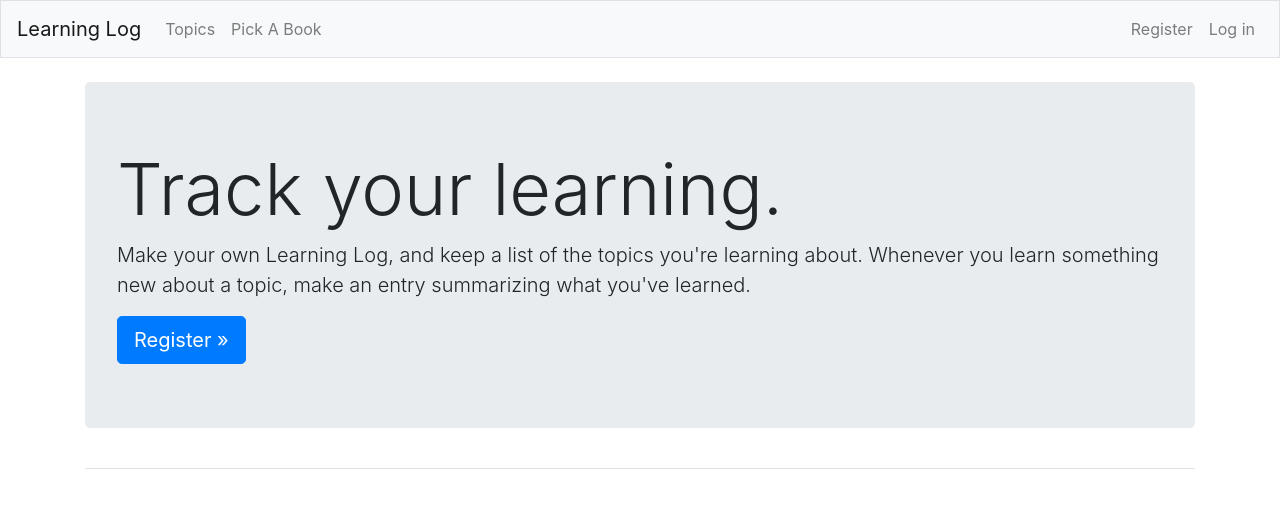
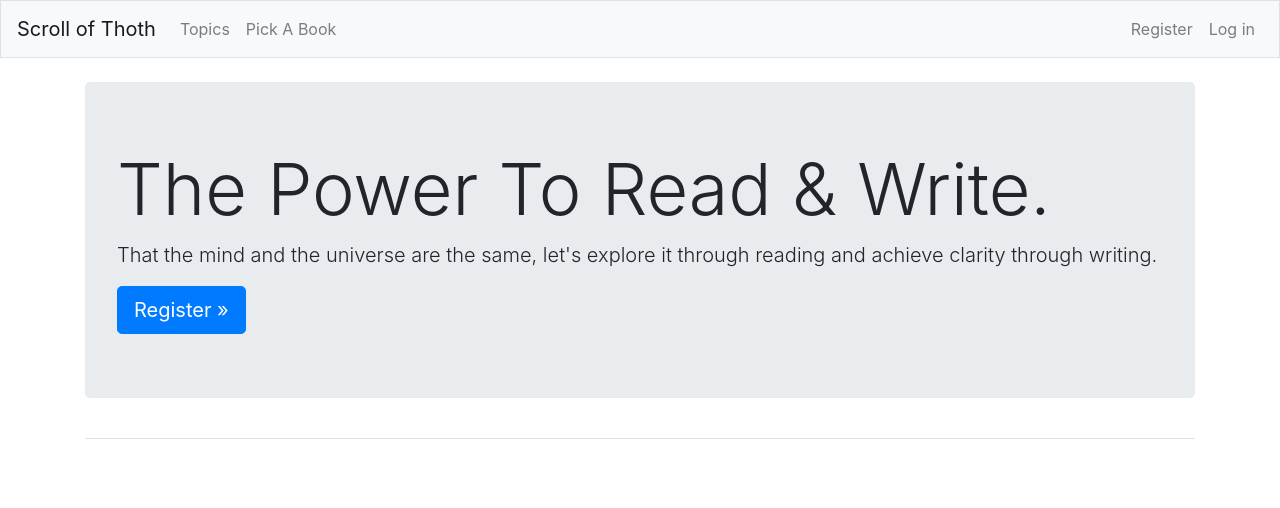
Before and after one commit to snavedee/new_learning_log, a Django app: page / in a window 1280 px wide. Shown: the top 508 px of the page. Run offline with Django 5.2, Linux system fonts and the light colour scheme; some libraries are stand-ins or nearby versions.

Commit message:
Updated HTML templates

```diff
--- a/new_learning_logs/templates/new_learning_logs/base.html
+++ b/new_learning_logs/templates/new_learning_logs/base.html
@@ -5,7 +5,7 @@
 <head>
     <meta charset='utf-8'>
     <meta name='viewport' content='width=device-width, initial-scale=1, shrink-to-fit=no'>
-    <title>Learning Log</title>
+    <title>Scroll of Thoth</title>
 
     {% bootstrap_css %}
     {% bootstrap_javascript jquery='full' %}
@@ -14,7 +14,7 @@
 
     <nav class="navbar navbar-expand-md navbar-light bg-light mb-4 border">
         <a class="navbar-brand" href="{% url 'new_learning_logs:index' %}">
-            Learning Log</a>
+            Scroll of Thoth</a>
 
         <button class="navbar-toggler" type="button" data-toggle="collapse"
                 data-target="#navbarCollapse" aria-controls="navbarCollapse"
--- a/new_learning_logs/templates/new_learning_logs/index.html
+++ b/new_learning_logs/templates/new_learning_logs/index.html
@@ -2,11 +2,9 @@
 
 {% block page_header %}
  <div class="jumbotron">
-    <h1 class="display-3">Track your learning.</h1>
+    <h1 class="display-3">The Power To Read & Write.</h1>
 
-    <p class="lead">Make your own Learning Log, and keep a list of the topics
-        you're learning about. Whenever you learn something new about a topic,
-        make an entry summarizing what you've learned.
+    <p class="lead">That the mind and the universe are the same, let's explore it through reading and achieve clarity through writing.
     </p>
 
     <a class="btn btn-lg btn-primary" href="{% url 'regs:register' %}"
--- a/new_learning_logs/templates/new_learning_logs/read_pdf.html
+++ b/new_learning_logs/templates/new_learning_logs/read_pdf.html
@@ -21,7 +21,7 @@
         </div>
         <div class="col-md-2 col-12 h-100">
             <div class="notes-section h-100 border rounded p-2 d-flex flex-column">
-                <h5 class="mb-2">Summary</h5>
+                <h5 class="mb-2">...outsideTheBox</h5>
                 <form id="notesForm" class="d-flex flex-column h-100">
                     {% csrf_token %}
                     <textarea name="note_text" id="noteText" class="form-control flex-grow-1 mb-2" rows="5" placeholder="Summarize key points...">{% if note %}{{ note.text }}{% endif %}</textarea>
```
